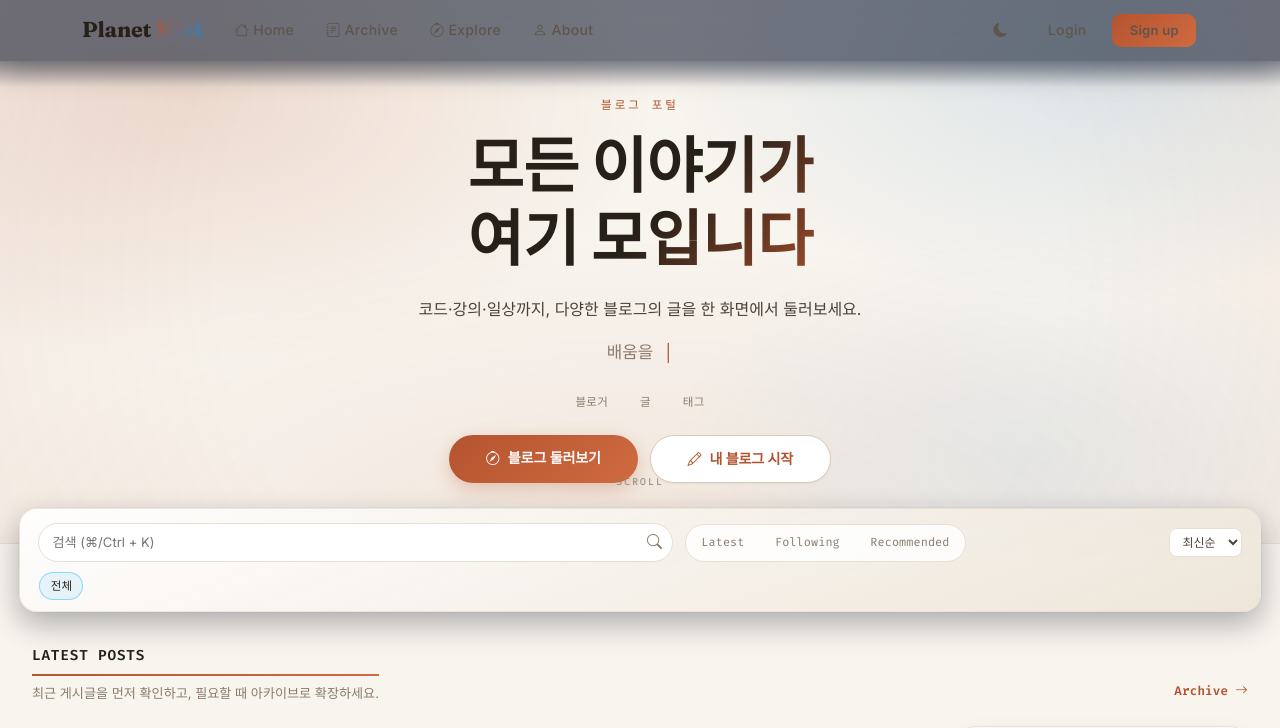
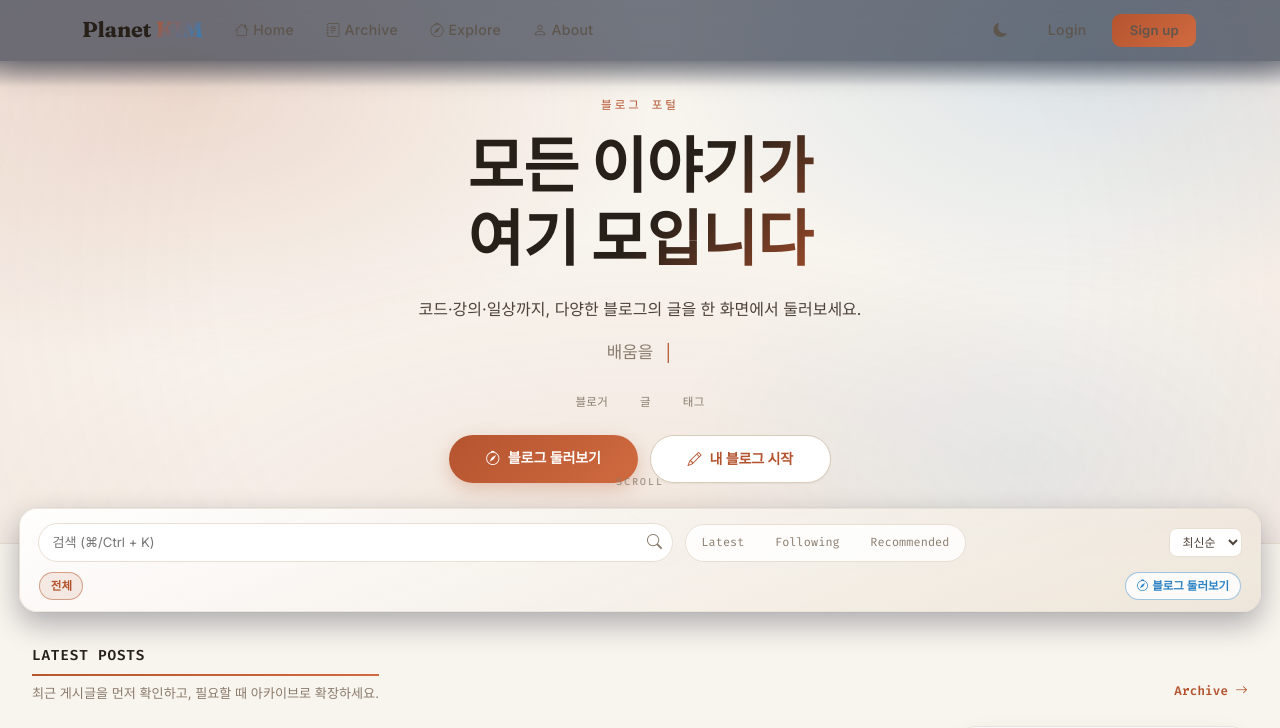
Before and after one commit to Planet-KIM/myblog, a Python web app: template app/templates/index.html in a window 1280 px wide. Shown: the top 728 px of the page. Run offline with Jinja, Linux system fonts and the light colour scheme; the template is opened without the code that fills it, so the values that code supplies are empty; some libraries are stand-ins or nearby versions; some web fonts are replaced.

Commit message:
feat: global tag/explore axis on home (drop owner-category filter)
- Replace the top chip bar (which filtered by the operator's own categories)
  with a portal-wide axis: popular global tags linking to /tags/{slug} plus a
  "블로그 둘러보기" entry to /explore
- Remove the now-duplicate sidebar popular-tags widget
- Fix the active/hover chip colors to use theme tokens

```diff
--- a/app/static/css/home.css
+++ b/app/static/css/home.css
@@ -1259,10 +1259,26 @@ body.home-page .site-nav .nav-link.active {
   border-style: dashed;
 }
 
+.topic-chip:hover {
+  color: var(--text-primary);
+  border-color: var(--border-dark);
+}
 .topic-chip.active {
-  color: var(--text-primary);
-  border-color: rgba(56, 189, 248, 0.5);
-  background: rgba(56, 189, 248, 0.12);
+  color: var(--primary);
+  border-color: rgba(var(--primary-rgb), 0.5);
+  background: rgba(var(--primary-rgb), 0.10);
+  font-weight: 600;
+}
+.topic-chip-more {
+  color: var(--accent);
+  border-color: rgba(var(--accent-rgb), 0.45);
+  margin-left: auto;
+  font-weight: 600;
+}
+.topic-chip-more:hover {
+  color: #fff;
+  background: var(--accent);
+  border-color: var(--accent);
 }
 
 /* ─── Notices / Utility ─────────────────────────────────── */
--- a/app/templates/index.html
+++ b/app/templates/index.html
@@ -155,18 +155,14 @@
     </form>
   </div>
 
-  <div class="topic-chips" aria-label="토픽 필터">
-    <a href="/?feed={{ selected_feed }}&sort={{ selected_sort }}{% if search_query %}&q={{ search_query|urlencode }}{% endif %}"
-       class="topic-chip {% if not selected_category_id %}active{% endif %}">
-      전체
-    </a>
-    {% for topic in trending_topics if topic.count > 0 or selected_category_id == topic.id %}
-    <a href="/?feed={{ selected_feed }}&sort={{ selected_sort }}&category_id={{ topic.id }}{% if search_query %}&q={{ search_query|urlencode }}{% endif %}"
-       class="topic-chip {% if topic.depth > 0 %}is-child{% endif %} {% if selected_category_id == topic.id %}active{% endif %}">
-      {% if topic.depth > 0 %}<span class="topic-prefix">↳</span>{% endif %}{{ topic.name }} <span>{{ topic.count }}</span>
-    </a>
+  {# 전역 탐색축: 운영자 카테고리가 아니라 포털 전역 태그 + 블로그 둘러보기 #}
+  <nav class="topic-chips" aria-label="토픽">
+    <a href="/" class="topic-chip active">전체</a>
+    {% for t in popular_tags %}
+    <a href="/tags/{{ t.slug }}" class="topic-chip">#{{ t.name }} <span>{{ t.count }}</span></a>
     {% endfor %}
-  </div>
+    <a href="/explore" class="topic-chip topic-chip-more"><i class="bi bi-compass me-1"></i>블로그 둘러보기</a>
+  </nav>
 </section>
 
 {# ─── Main Content ────────────────────────────────────────── #}
@@ -393,19 +389,6 @@
         {% endif %}
       </div>
 
-      {% if popular_tags %}
-      <div class="bento-widget" data-aos="fade-left" data-aos-delay="220">
-        <div class="bento-widget-title">
-          <i class="bi bi-hash"></i> 인기 태그
-        </div>
-        <div style="display:flex; flex-wrap:wrap; gap:0.4rem;">
-          {% for t in popular_tags %}
-          <a href="/tags/{{ t.slug }}" class="badge-tint badge-tint-violet" style="text-decoration:none;">#{{ t.name }} <span style="opacity:0.7;">{{ t.count }}</span></a>
-          {% endfor %}
-        </div>
-      </div>
-      {% endif %}
-
       <div class="bento-widget" data-aos="fade-left" data-aos-delay="240">
         <div class="bento-widget-title">
           <i class="bi bi-clock-history"></i> Recent Posts
```
